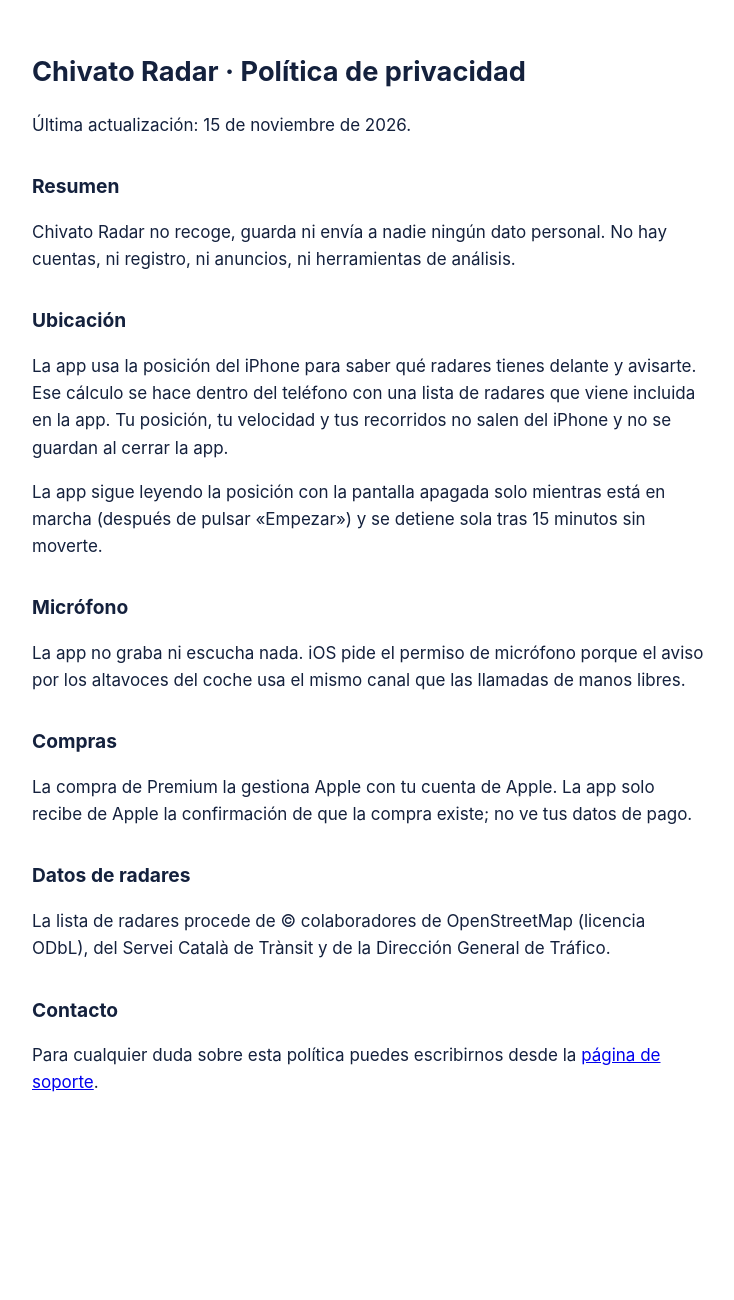
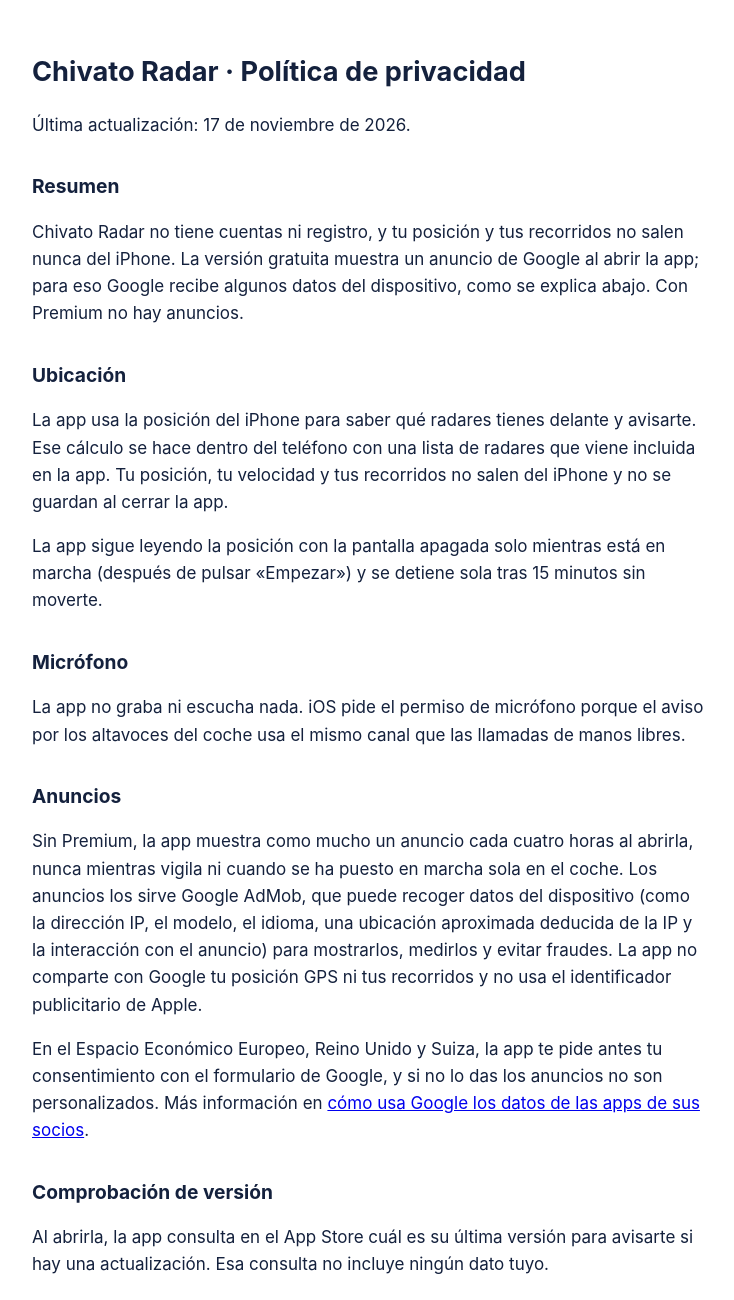
Before and after one commit to MJTBApps/chivato-radar, a plain HTML site: page privacidad.html in a window 1280 px wide. Shown: the top 1300 px of the page, without its empty margins (272-1006 px from the left). Before the commit the page ends 1146 px from the top, so only its background shows below. Drawn offline with Linux system fonts and the light colour scheme.

Commit message:
Privacidad: anuncios de AdMob y comprobación de versión

```diff
--- a/privacidad.html
+++ b/privacidad.html
@@ -12,10 +12,10 @@
 </head>
 <body>
 <h1>Chivato Radar · Política de privacidad</h1>
-<p>Última actualización: 15 de noviembre de 2026.</p>
+<p>Última actualización: 17 de noviembre de 2026.</p>
 
 <h2>Resumen</h2>
-<p>Chivato Radar no recoge, guarda ni envía a nadie ningún dato personal. No hay cuentas, ni registro, ni anuncios, ni herramientas de análisis.</p>
+<p>Chivato Radar no tiene cuentas ni registro, y tu posición y tus recorridos no salen nunca del iPhone. La versión gratuita muestra un anuncio de Google al abrir la app; para eso Google recibe algunos datos del dispositivo, como se explica abajo. Con Premium no hay anuncios.</p>
 
 <h2>Ubicación</h2>
 <p>La app usa la posición del iPhone para saber qué radares tienes delante y avisarte. Ese cálculo se hace dentro del teléfono con una lista de radares que viene incluida en la app. Tu posición, tu velocidad y tus recorridos no salen del iPhone y no se guardan al cerrar la app.</p>
@@ -23,6 +23,13 @@
 
 <h2>Micrófono</h2>
 <p>La app no graba ni escucha nada. iOS pide el permiso de micrófono porque el aviso por los altavoces del coche usa el mismo canal que las llamadas de manos libres.</p>
+
+<h2>Anuncios</h2>
+<p>Sin Premium, la app muestra como mucho un anuncio cada cuatro horas al abrirla, nunca mientras vigila ni cuando se ha puesto en marcha sola en el coche. Los anuncios los sirve Google AdMob, que puede recoger datos del dispositivo (como la dirección IP, el modelo, el idioma, una ubicación aproximada deducida de la IP y la interacción con el anuncio) para mostrarlos, medirlos y evitar fraudes. La app no comparte con Google tu posición GPS ni tus recorridos y no usa el identificador publicitario de Apple.</p>
+<p>En el Espacio Económico Europeo, Reino Unido y Suiza, la app te pide antes tu consentimiento con el formulario de Google, y si no lo das los anuncios no son personalizados. Más información en <a href="https://policies.google.com/technologies/partner-sites">cómo usa Google los datos de las apps de sus socios</a>.</p>
+
+<h2>Comprobación de versión</h2>
+<p>Al abrirla, la app consulta en el App Store cuál es su última versión para avisarte si hay una actualización. Esa consulta no incluye ningún dato tuyo.</p>
 
 <h2>Compras</h2>
 <p>La compra de Premium la gestiona Apple con tu cuenta de Apple. La app solo recibe de Apple la confirmación de que la compra existe; no ve tus datos de pago.</p>
```
